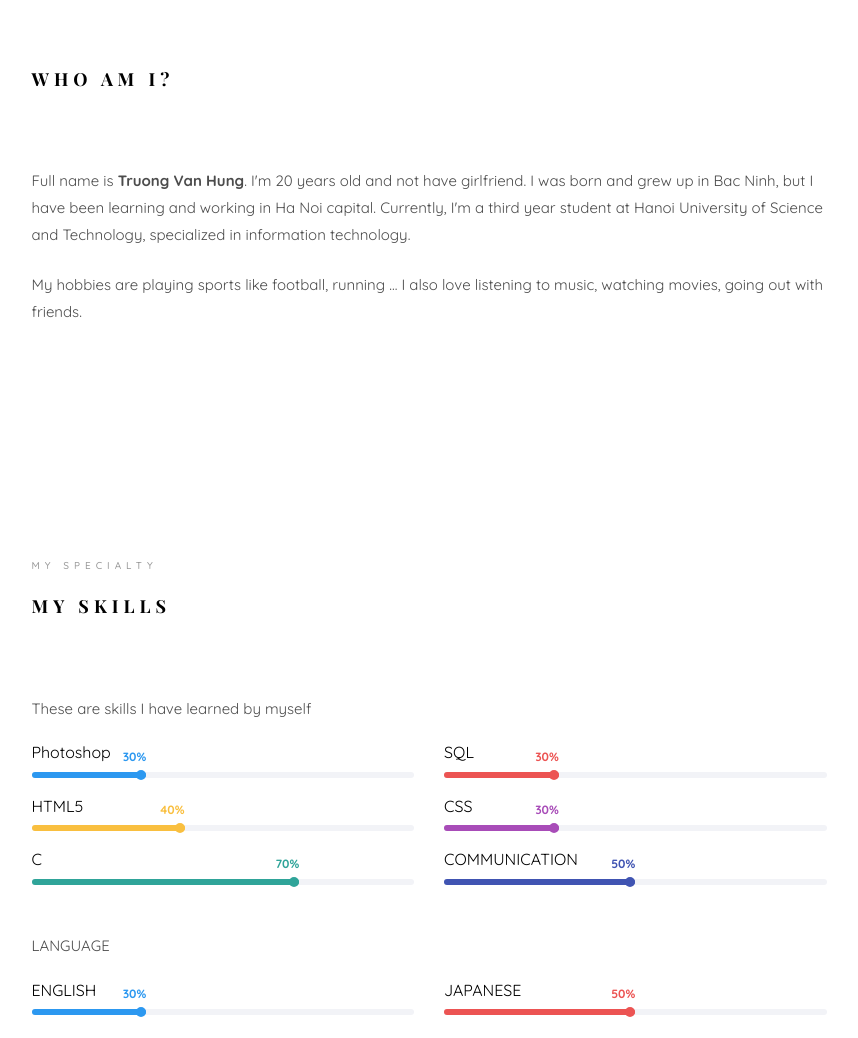
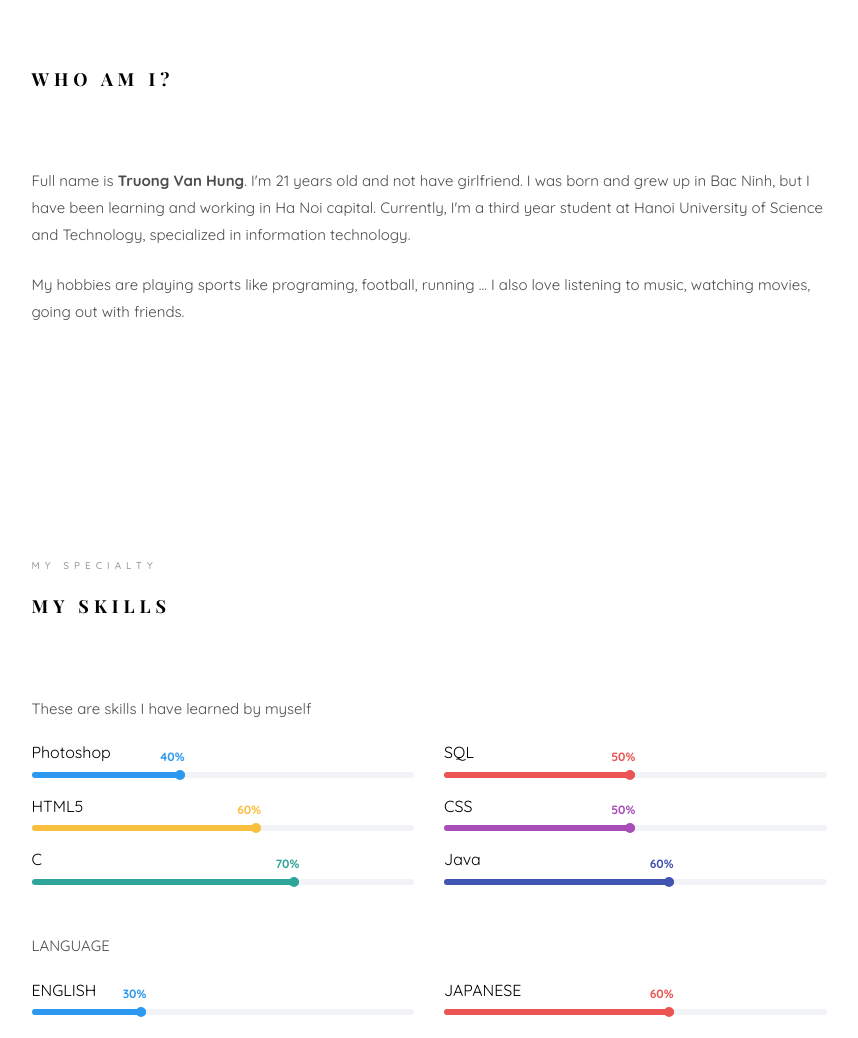
Before and after one commit to TVHung/tvhung.github.io, a plain HTML site: page index.html in a window 1280 px wide. Shown: the part 947-1985 px from the top of the page, without its empty margins (361-1219 px from the left). Drawn offline with nearby package versions, Linux system fonts and the light colour scheme; files whose address does not match are found by name; a web font is replaced by a local one.

Commit message:
update CV

```diff
--- a/index.html
+++ b/index.html
@@ -81,7 +81,7 @@
 					<li><a href="https://www.facebook.com/hung.tv99" target="_blank"><i class="icon-facebook2" style="color: blue;"></i></a></li>
 					<li><a href="https://twitter.com/TruongH59458172" target="_blank"><i class="icon-twitter2" style="color: blue;"></i></a></li>
 					<li><a href="https://www.instagram.com/fun_hipu/" target="_blank"><i class="icon-instagram" style="color: blue;"></i></a></li>
-					<li><a href="#" target="_blank"><i class="icon-linkedin2" style="color: blue;"></i></a></li>
+					<li><a href="https://www.linkedin.com/in/hung-truong-2935561a2/" target="_blank"><i class="icon-linkedin2" style="color: blue;"></i></a></li>
 				</ul>
 			</div>
 
@@ -133,8 +133,8 @@
 									<div class="about-desc">
 										<!-- <span class="heading-meta">About Us</span> -->
 										<h2 class="colorlib-heading">Who Am I?</h2>
-										<p>Full name is <strong>Truong Van Hung</strong>. I'm 20 years old and not have girlfriend. I was born and grew up in Bac Ninh, but I have been learning and working in Ha Noi capital. Currently, I'm a third year student at Hanoi University of Science and Technology, specialized in information technology.</p>
-										<p>My hobbies are playing sports like football, running ... I also love listening to music, watching movies, going out with friends.</p>
+										<p>Full name is <strong>Truong Van Hung</strong>. I'm 21 years old and not have girlfriend. I was born and grew up in Bac Ninh, but I have been learning and working in Ha Noi capital. Currently, I'm a third year student at Hanoi University of Science and Technology, specialized in information technology.</p>
+										<p>My hobbies are playing sports like programing, football, running ... I also love listening to music, watching movies, going out with friends.</p>
 									</div>
 								</div>
 							</div>
@@ -161,9 +161,9 @@
 							<div class="progress-wrap">
 								<h3>Photoshop</h3>
 								<div class="progress">
-								 	<div class="progress-bar color-1" role="progressbar" aria-valuenow="30"
-								  	aria-valuemin="0" aria-valuemax="100" style="width:30%">
-								    <span>30%</span>
+								 	<div class="progress-bar color-1" role="progressbar" aria-valuenow="40"
+								  	aria-valuemin="0" aria-valuemax="100" style="width:40%">
+								    <span>40%</span>
 								  	</div>
 								</div>
 							</div>
@@ -173,9 +173,9 @@
 							<div class="progress-wrap">
 								<h3>SQL</h3>
 								<div class="progress">
-								 	<div class="progress-bar color-2" role="progressbar" aria-valuenow="30"
-								  	aria-valuemin="0" aria-valuemax="100" style="width:30%">
-								    <span>30%</span>
+								 	<div class="progress-bar color-2" role="progressbar" aria-valuenow="50"
+								  	aria-valuemin="0" aria-valuemax="100" style="width:50%">
+								    <span>50%</span>
 								  	</div>
 								</div>
 							</div>
@@ -185,9 +185,9 @@
 							<div class="progress-wrap">
 								<h3>HTML5</h3>
 								<div class="progress">
-								 	<div class="progress-bar color-3" role="progressbar" aria-valuenow="40"
-								  	aria-valuemin="0" aria-valuemax="100" style="width:40%">
-								    <span>40%</span>
+								 	<div class="progress-bar color-3" role="progressbar" aria-valuenow="60"
+								  	aria-valuemin="0" aria-valuemax="100" style="width:60%">
+								    <span>60%</span>
 								  	</div>
 								</div>
 							</div>
@@ -197,9 +197,9 @@
 							<div class="progress-wrap">
 								<h3>CSS</h3>
 								<div class="progress">
-								 	<div class="progress-bar color-4" role="progressbar" aria-valuenow="30"
-								  	aria-valuemin="0" aria-valuemax="100" style="width:30%">
-								    <span>30%</span>
+								 	<div class="progress-bar color-4" role="progressbar" aria-valuenow="50"
+								  	aria-valuemin="0" aria-valuemax="100" style="width:50%">
+								    <span>50%</span>
 								  	</div>
 								</div>
 							</div>
@@ -219,11 +219,11 @@
 
 						<div class="col-md-6 animate-box" data-animate-effect="fadeInRight">
 							<div class="progress-wrap">
-								<h3>COMMUNICATION</h3>
+								<h3>Java</h3>
 								<div class="progress">
-								 	<div class="progress-bar color-6" role="progressbar" aria-valuenow="50"
-								  	aria-valuemin="0" aria-valuemax="100" style="width:50%">
-								    <span>50%</span>
+								 	<div class="progress-bar color-6" role="progressbar" aria-valuenow="60"
+								  	aria-valuemin="0" aria-valuemax="100" style="width:60%">
+								    <span>60%</span>
 								  	</div>
 								</div>
 							</div>
@@ -249,9 +249,9 @@
 							<div class="progress-wrap">
 								<h3>JAPANESE</h3>
 								<div class="progress">
-								 	<div class="progress-bar color-2" role="progressbar" aria-valuenow="50"
-								  	aria-valuemin="0" aria-valuemax="100" style="width:50%">
-								    <span>50%</span>
+								 	<div class="progress-bar color-2" role="progressbar" aria-valuenow="60"
+								  	aria-valuemin="0" aria-valuemax="100" style="width:60%">
+								    <span>60%</span>
 								  	</div>
 								</div>
 							</div>
@@ -342,7 +342,7 @@
 				         <div class="timeline-centered">
 
 
-					         <article class="timeline-entry animate-box" data-animate-effect="fadeInTop">
+					         <!-- <article class="timeline-entry animate-box" data-animate-effect="fadeInTop">
 					            <div class="timeline-entry-inner">
 					               <div class="timeline-icon color-4">
 					                  <i class="icon-pen2"></i>
@@ -352,7 +352,7 @@
 					                  <p>Learning HTML, CSS, JS, SQL...</p>
 					               </div>
 					            </div>
-					         </article>
+					         </article> -->
 
 					         <article class="timeline-entry animate-box" data-animate-effect="fadeInLeft">
 					            <div class="timeline-entry-inner">
@@ -599,7 +599,7 @@
 									<i class="icon-map"></i>
 								</div>
 								<div class="colorlib-text">
-									<p><a href="https://www.google.com/maps/place/80+Ng%C3%B5+G%E1%BB%91c+%C4%90%E1%BB%81,+Ho%C3%A0ng+V%C4%83n+Th%E1%BB%A5,+Ho%C3%A0ng+Mai,+H%C3%A0+N%E1%BB%99i,+Vi%E1%BB%87t+Nam/@20.9929954,105.8523755,17z/data=!3m1!4b1!4m5!3m4!1s0x3135ac12e4ce0ec9:0x3aa3bb654eab9286!8m2!3d20.9929904!4d105.8545642" target="_blank">Goc De, Minh Khai, HBT, HN</a></p>
+									<p><a href="https://www.google.com/maps/place/80+Ng%C3%B5+G%E1%BB%91c+%C4%90%E1%BB%81,+Ho%C3%A0ng+V%C4%83n+Th%E1%BB%A5,+Ho%C3%A0ng+Mai,+H%C3%A0+N%E1%BB%99i,+Vi%E1%BB%87t+Nam/@20.9929954,105.8523755,17z/data=!3m1!4b1!4m5!3m4!1s0x3135ac12e4ce0ec9:0x3aa3bb654eab9286!8m2!3d20.9929904!4d105.8545642" target="_blank">197 Hoang Mai, Hoang Mai, HN</a></p>
 								</div>
 							</div>
 
```
Also changed, not shown: images/about.jpg.
